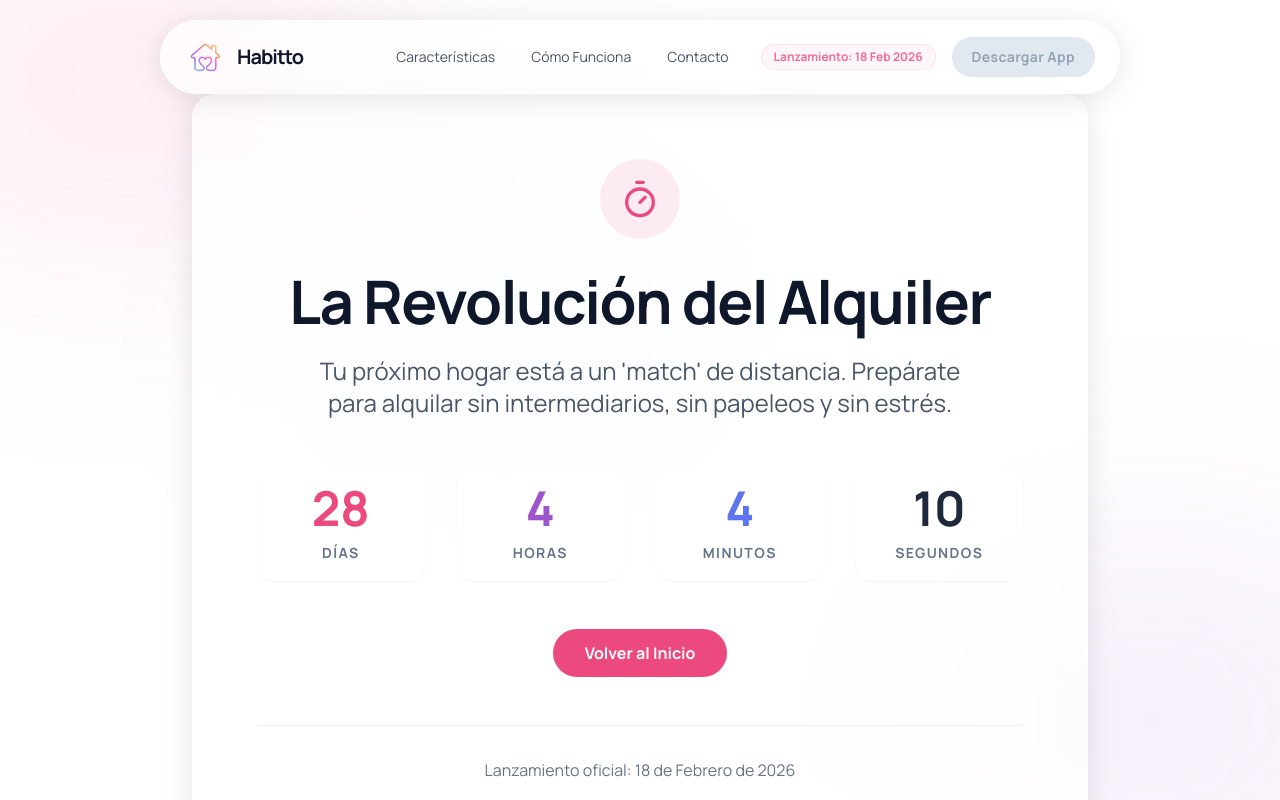
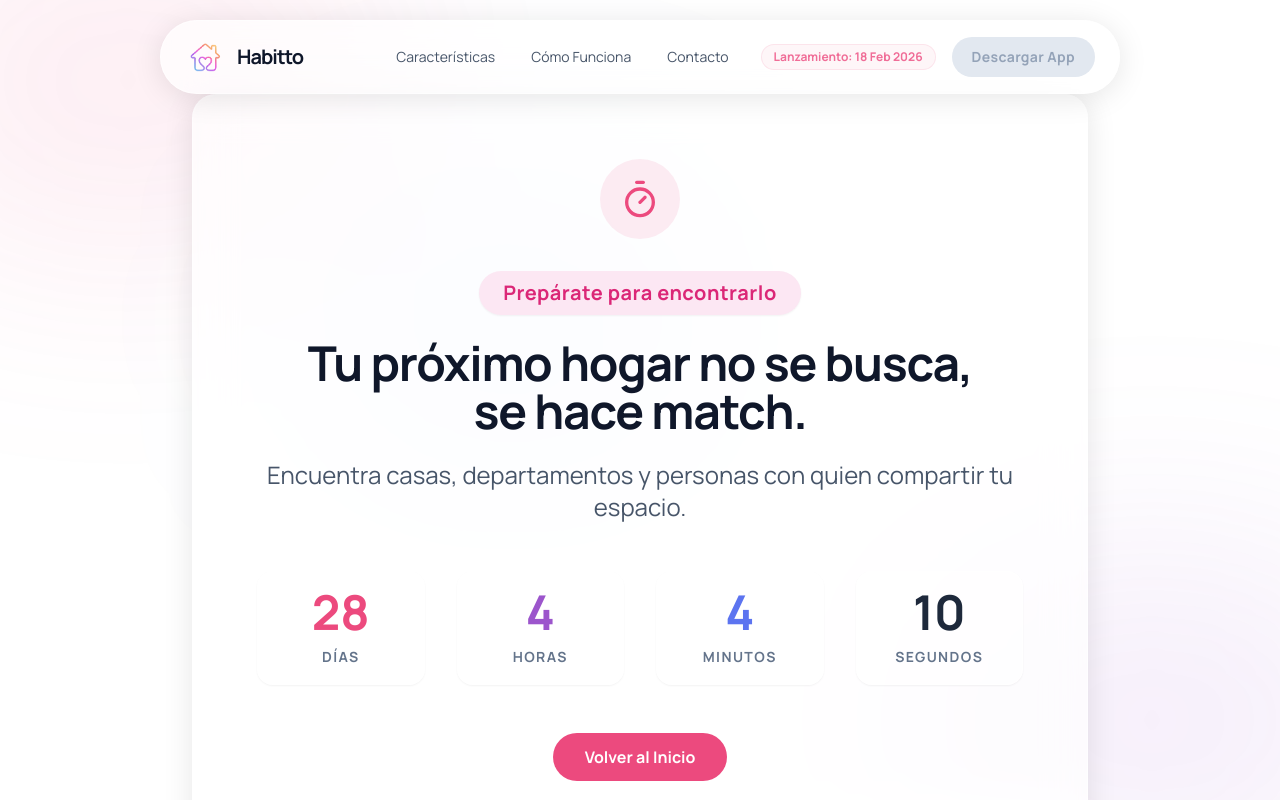
Before and after one commit to marvinjoel2001/habittoweb, a React (Vite) app: page /launch in a window 1280 px wide. Shown: the top 800 px of the page. Built offline with nearby package versions, Linux system fonts and the light colour scheme.

Commit message:
feat(StorySection): replace placeholder with history image and update launch page copy
update StorySection to use actual history image instead of placeholder
modify LaunchPage headline and description to better reflect product offering

```diff
--- a/src/components/StorySection.tsx
+++ b/src/components/StorySection.tsx
@@ -1,14 +1,17 @@
 import React from "react";
+import historyImg from "../assets/Images/history.png";
 
 export default function StorySection() {
   return (
     <section className="py-20 px-4">
       <div className="max-w-6xl mx-auto grid grid-cols-1 md:grid-cols-2 gap-12 items-center">
         <div className="glassmorphism p-8 rounded-3xl md:order-2">
-          <div className="bg-gradient-to-br from-primary/20 to-secondary/20 rounded-2xl h-64 md:h-96 w-full flex items-center justify-center">
-            <span className="text-slate-400 font-medium">
-              Imagen de Historia/Equipo
-            </span>
+          <div className="rounded-2xl overflow-hidden h-64 md:h-96 w-full flex items-center justify-center">
+            <img
+              src={historyImg}
+              alt="Nuestra Historia"
+              className="w-full h-full object-cover"
+            />
           </div>
         </div>
 
--- a/src/pages/LaunchPage.tsx
+++ b/src/pages/LaunchPage.tsx
@@ -38,13 +38,20 @@ export default function LaunchPage() {
           </div>
         </div>
 
-        <h1 className="text-4xl md:text-6xl font-bold mb-6 text-slate-900 tracking-tight">
-          La Revolución del Alquiler
+        <div className="flex justify-center mb-6">
+          <span className="inline-block px-6 py-2 rounded-full bg-pink-100 text-pink-600 font-bold text-lg md:text-xl tracking-wide shadow-sm">
+            Prepárate para encontrarlo
+          </span>
+        </div>
+
+        <h1 className="text-4xl md:text-5xl font-bold mb-6 text-slate-900 tracking-tight max-w-4xl mx-auto leading-tight">
+          Tu próximo hogar no se busca, <br className="hidden md:block" />
+          se hace match.
         </h1>
 
-        <p className="text-xl md:text-2xl text-slate-600 mb-12 max-w-2xl mx-auto">
-          Tu próximo hogar está a un 'match' de distancia. Prepárate para
-          alquilar sin intermediarios, sin papeleos y sin estrés.
+        <p className="text-xl md:text-2xl text-slate-600 mb-12 max-w-3xl mx-auto">
+          Encuentra casas, departamentos y personas con quien compartir tu
+          espacio.
         </p>
 
         {timeLeft ? (
```
Also changed, not shown: src/assets/Images/history.png (added).
